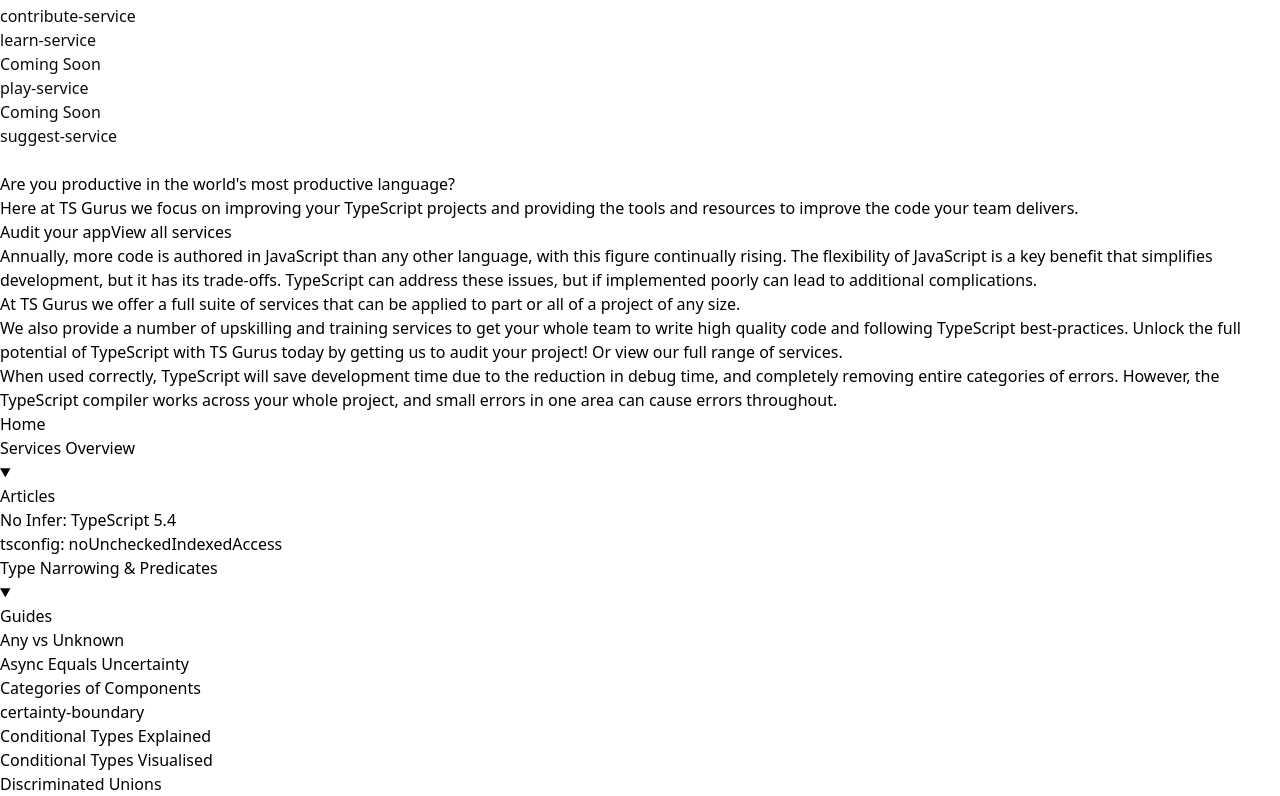
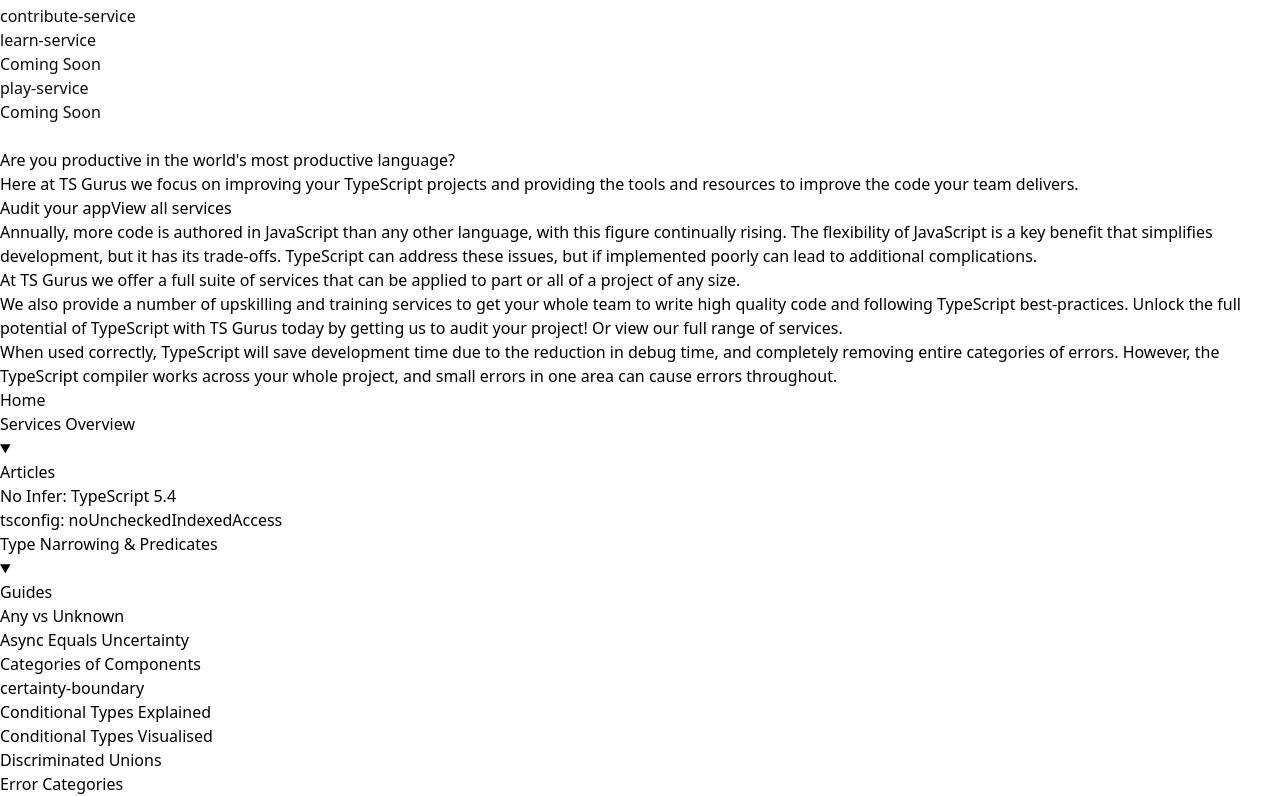
Before and after one commit to robMolloy/tsguru, a Next.js app: page / in a window 1280 px wide. Shown: the part 2164-2960 px from the top of the page. Built offline with nearby package versions, Linux system fonts and the light colour scheme.

Commit message:
grammar change

```diff
--- a/src/modules/NavigationTree/NavigationTree.tsx
+++ b/src/modules/NavigationTree/NavigationTree.tsx
@@ -96,7 +96,6 @@ export const servicesLinks: TLinksMapLink[] = [
   { type: "link", href: "/services/contribute-service", label: "contribute-service" },
   { type: "link", href: "/services/learn-service", label: "learn-service", comingSoon },
   { type: "link", href: "/services/play-service", label: "play-service", comingSoon },
-  { type: "link", href: "/services/suggest-service", label: "suggest-service" },
 ];
 
 export const linksMap: TLinksMap = [
```
